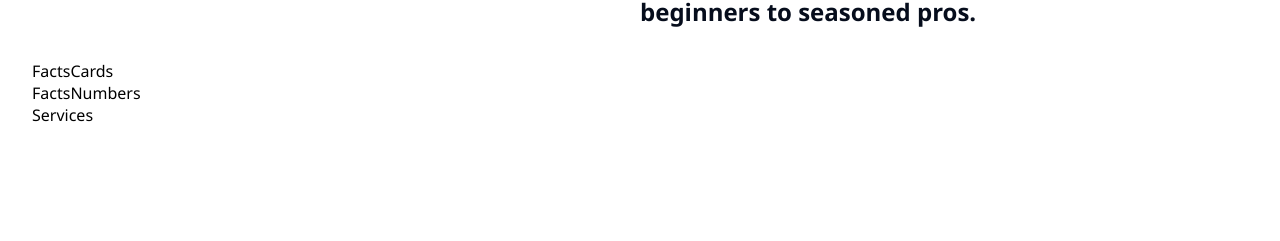
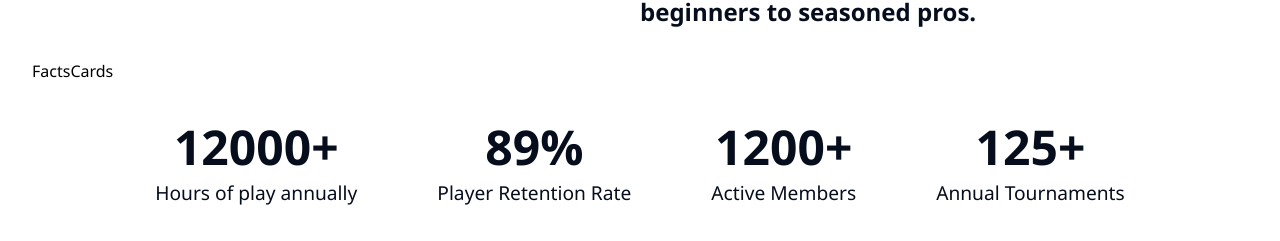
Before and after one commit to novix-vertex/SCS-REACT-29, a React (Vite) app in the folder react-webpage/: page / in a window 1280 px wide. Shown: the part 969-1210 px from the top of the page. Before the commit the page ends 1095 px from the top, so only its background shows below. Built offline with nearby package versions, Linux system fonts and the light colour scheme; some icons are missing.

Commit message:
facts numbers section done

```diff
--- a/react-webpage/src/components/FactsNumbers.jsx
+++ b/react-webpage/src/components/FactsNumbers.jsx
@@ -2,7 +2,22 @@ import React from 'react'
 
 const FactsNumbers = () => {
   return (
-    <div>FactsNumbers</div>
+    <div className='facts-num-section'>
+      <div className="hours-play fact">
+        <h2>12000+</h2>
+        <h4>Hours of play annually</h4>
+      </div>
+      <div className="retention-rate fact">
+        <h2>89%</h2>
+        <h4>Player Retention Rate</h4>
+      </div>
+      <div className="active-member fact">        <h2>1200+</h2>
+        <h4>Active Members</h4>
+      </div>
+      <div className="annual-tournaments fact">       <h2>125+</h2>
+        <h4>Annual Tournaments</h4>
+      </div>
+    </div>
   )
 }
 
--- a/react-webpage/src/index.css
+++ b/react-webpage/src/index.css
@@ -118,3 +118,24 @@ body {
   width:50%;
   font-size:1.5rem;
 }
+
+.facts-num-section{
+  display:flex;
+  justify-content: center;
+  align-items: center;
+  gap:5rem;
+  padding: 2rem 0;
+}
+.facts-num-section .fact{
+  text-align: center;
+}
+.facts-num-section h2{
+  color:#060D1C;
+  font-size: 3rem;
+  font-weight: 600;
+}
+.facts-num-section h4{
+  color:#060D1C;
+  font-size: 1.2rem;
+  font-weight: 300;
+}
```
